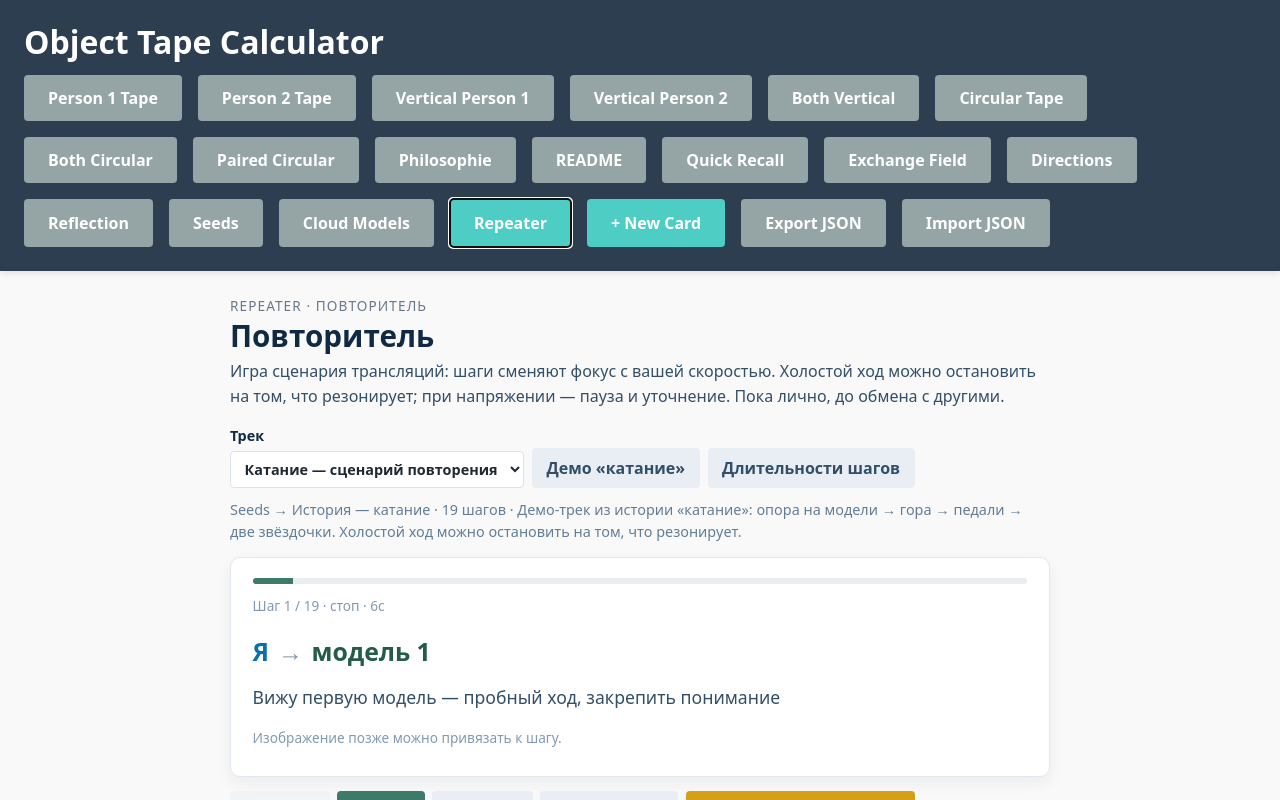
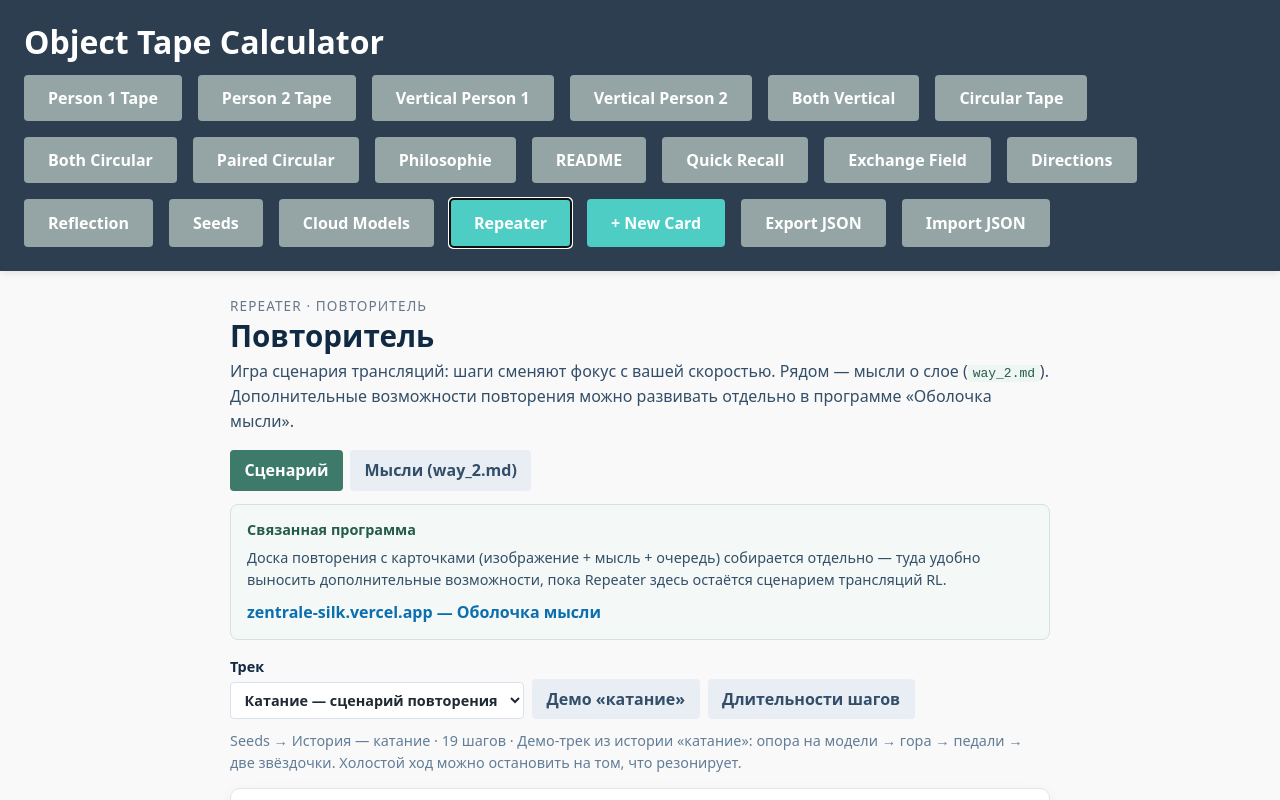
Before and after one commit to Gromowik/response_language, a React (Vite) app: page / in a window 1280 px wide. Both pictures are taken after a click on the button "Repeater". Shown: the top 800 px of the page. Built offline with nearby package versions, Linux system fonts and the light colour scheme.

Commit message:
Show way_2 thoughts and Silk link on the Repeater page.
Complete the UI so scenario play sits beside the repeater rationale and the related shell board.

Co-authored-by: Cursor <cursoragent@cursor.com>

```diff
--- a/src/components/Repeater.jsx
+++ b/src/components/Repeater.jsx
@@ -7,6 +7,19 @@ import {
   getDemoTracks,
 } from '../utils/repeaterStorage'
 
+const WAY2_PATH = '/work/way_2.md'
+const SILK_URL = 'https://zentrale-silk.vercel.app/'
+
+function renderMarkdown(source) {
+  if (typeof window !== 'undefined' && window.marked?.parse) {
+    return window.marked.parse(source, { breaks: true, gfm: true })
+  }
+  return `<pre>${source
+    .replace(/&/g, '&amp;')
+    .replace(/</g, '&lt;')
+    .replace(/>/g, '&gt;')}</pre>`
+}
+
 export default function Repeater() {
   const [tracks, setTracks] = useState(() => loadTracks())
   const [trackId, setTrackId] = useState(() => loadTracks()[0]?.id || '')
@@ -15,11 +28,61 @@ export default function Repeater() {
   const [linger, setLinger] = useState(false)
   const [tensionNote, setTensionNote] = useState('')
   const [showEditor, setShowEditor] = useState(false)
+  const [tab, setTab] = useState('play')
+  const [wayHtml, setWayHtml] = useState('')
+  const [wayError, setWayError] = useState(null)
+  const [wayLoading, setWayLoading] = useState(false)
   const timerRef = useRef(null)
 
   useEffect(() => {
     saveTracks(tracks)
   }, [tracks])
+
+  useEffect(() => {
+    if (tab !== 'thoughts') return
+    setPlaying(false)
+    let cancelled = false
+    const loadWay = async () => {
+      setWayLoading(true)
+      setWayHtml('<p>Загрузка…</p>')
+      try {
+        const waitForMarked = () =>
+          new Promise((resolve) => {
+            if (window.marked?.parse) {
+              resolve()
+              return
+            }
+            const id = window.setInterval(() => {
+              if (window.marked?.parse) {
+                window.clearInterval(id)
+                resolve()
+              }
+            }, 50)
+          })
+        const [response] = await Promise.all([
+          fetch(WAY2_PATH, { cache: 'no-cache' }),
+          waitForMarked(),
+        ])
+        if (!response.ok) throw new Error(`Не удалось загрузить ${WAY2_PATH} (${response.status})`)
+        const source = await response.text()
+        if (!cancelled) {
+          setWayHtml(renderMarkdown(source))
+          setWayError(null)
+        }
+      } catch (err) {
+        if (!cancelled) {
+          setWayError(err.message || 'Ошибка загрузки')
+          setWayHtml('')
+        }
+      } finally {
+        if (!cancelled) setWayLoading(false)
+      }
+    }
+    loadWay()
+    return () => {
+      cancelled = true
+    }
+  }, [tab])
 
   const track = useMemo(
     () => tracks.find((t) => t.id === trackId) || tracks[0] || null,
@@ -35,7 +98,7 @@ export default function Repeater() {
       window.clearTimeout(timerRef.current)
       timerRef.current = null
     }
-    if (!playing || linger || !step || !steps.length) return
+    if (!playing || linger || !step || !steps.length || tab !== 'play') return
 
     const ms = Math.max(1.5, Number(step.durationSec) || 5) * 1000
     timerRef.current = window.setTimeout(() => {
@@ -51,7 +114,7 @@ export default function Repeater() {
     return () => {
       if (timerRef.current) window.clearTimeout(timerRef.current)
     }
-  }, [playing, linger, index, step, steps.length])
+  }, [playing, linger, index, step, steps.length, tab])
 
   const selectTrack = (id) => {
     setTrackId(id)
@@ -127,12 +190,61 @@ export default function Repeater() {
         <p className={styles.kicker}>Repeater · повторитель</p>
         <h1 className={styles.title}>Повторитель</h1>
         <p className={styles.lead}>
-          Игра сценария трансляций: шаги сменяют фокус с вашей скоростью. Холостой ход можно
-          остановить на том, что резонирует; при напряжении — пауза и уточнение. Пока лично,
-          до обмена с другими.
+          Игра сценария трансляций: шаги сменяют фокус с вашей скоростью. Рядом — мысли о
+          слое (<code>way_2.md</code>). Дополнительные возможности повторения можно развивать
+          отдельно в программе «Оболочка мысли».
         </p>
       </header>
 
+      <div className={styles.tabs}>
+        <button
+          type="button"
+          className={`${styles.tab} ${tab === 'play' ? styles.tabActive : ''}`}
+          onClick={() => setTab('play')}
+        >
+          Сценарий
+        </button>
+        <button
+          type="button"
+          className={`${styles.tab} ${tab === 'thoughts' ? styles.tabActive : ''}`}
+          onClick={() => setTab('thoughts')}
+        >
+          Мысли (way_2.md)
+        </button>
+      </div>
+
+      <aside className={styles.related}>
+        <p className={styles.relatedTitle}>Связанная программа</p>
+        <p className={styles.relatedText}>
+          Доска повторения с карточками (изображение + мысль + очередь) собирается отдельно —
+          туда удобно выносить дополнительные возможности, пока Repeater здесь остаётся
+          сценарием трансляций RL.
+        </p>
+        <a
+          className={styles.relatedLink}
+          href={SILK_URL}
+          target="_blank"
+          rel="noopener noreferrer"
+        >
+          zentrale-silk.vercel.app — Оболочка мысли
+        </a>
+      </aside>
+
+      {tab === 'thoughts' ? (
+        <section className={styles.thoughtsPanel}>
+          <p className={styles.hint}>
+            Зачем повторитель: константы → непонятное → красота / U → расщепление → игра
+            фокуса. Файл: <code>{WAY2_PATH}</code>
+            {wayLoading ? ' · загрузка…' : ''}
+          </p>
+          {wayError ? <p className={styles.error}>{wayError}</p> : null}
+          <article
+            className={styles.markdown}
+            dangerouslySetInnerHTML={{ __html: wayHtml }}
+          />
+        </section>
+      ) : (
+        <>
           <div className={styles.toolbar}>
             <label className={styles.trackSelect}>
               Трек
@@ -202,10 +314,20 @@ export default function Repeater() {
           </div>
 
           <div className={styles.controls}>
-        <button type="button" className={styles.buttonGhost} onClick={goPrev} disabled={!steps.length || index === 0}>
+            <button
+              type="button"
+              className={styles.buttonGhost}
+              onClick={goPrev}
+              disabled={!steps.length || index === 0}
+            >
               ← Назад
             </button>
-        <button type="button" className={styles.button} onClick={togglePlay} disabled={!steps.length}>
+            <button
+              type="button"
+              className={styles.button}
+              onClick={togglePlay}
+              disabled={!steps.length}
+            >
               {playing ? 'Пауза' : index >= steps.length - 1 ? 'Сначала' : 'Играть'}
             </button>
             <button
@@ -216,10 +338,20 @@ export default function Repeater() {
             >
               Далее →
             </button>
-        <button type="button" className={styles.buttonGhost} onClick={handleLinger} disabled={!step}>
+            <button
+              type="button"
+              className={styles.buttonGhost}
+              onClick={handleLinger}
+              disabled={!step}
+            >
               Задержаться
             </button>
-        <button type="button" className={styles.buttonAccent} onClick={handleTension} disabled={!step}>
+            <button
+              type="button"
+              className={styles.buttonAccent}
+              onClick={handleTension}
+              disabled={!step}
+            >
               Напряжение / уточнить
             </button>
           </div>
@@ -227,7 +359,11 @@ export default function Repeater() {
           {tensionNote ? (
             <div className={styles.tensionBox}>
               <p>{tensionNote}</p>
-          <button type="button" className={styles.buttonGhost} onClick={() => setTensionNote('')}>
+              <button
+                type="button"
+                className={styles.buttonGhost}
+                onClick={() => setTensionNote('')}
+              >
                 Скрыть
               </button>
             </div>
@@ -242,7 +378,11 @@ export default function Repeater() {
               <ol className={styles.queue}>
                 {track.steps.map((s, i) => (
                   <li key={s.id} className={i === index ? styles.queueActive : ''}>
-                <button type="button" className={styles.queueBtn} onClick={() => setIndex(i)}>
+                    <button
+                      type="button"
+                      className={styles.queueBtn}
+                      onClick={() => setIndex(i)}
+                    >
                       <strong>{stepLabel(s)}</strong>
                       {s.note ? <span>{s.note}</span> : null}
                     </button>
@@ -261,10 +401,12 @@ export default function Repeater() {
               </ol>
             </section>
           ) : null}
+        </>
+      )}
 
       <p className={styles.footerHint}>
-        Смысл слоя — в <code>public/work/way_2.md</code>. История-источник — Seeds → катание.
-        Модели — Cloud Models. Карточки — Reflection.
+        История-источник — Seeds → катание. Модели — Cloud Models. Карточки — Reflection.
+        Согласование с «Оболочкой мысли» — по мере роста обеих сторон.
       </p>
     </div>
   )
```
Lines whose indentation alone changed are shown as unchanged.
